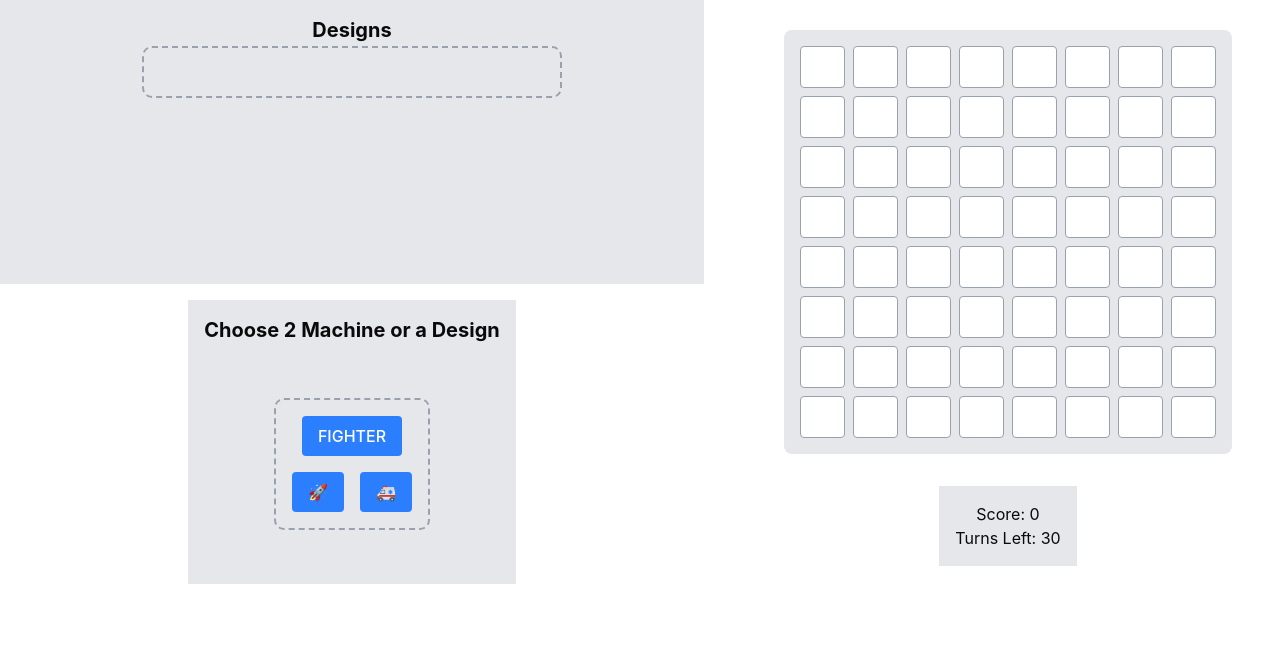
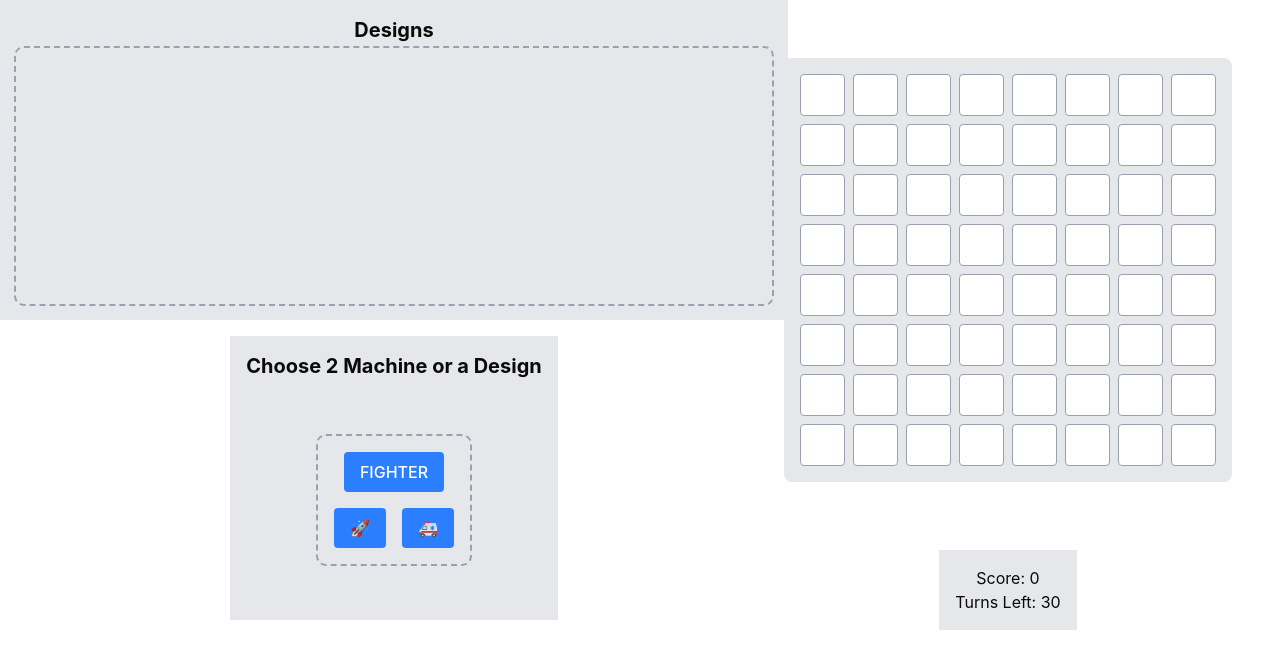
Before and after one commit to Devir0R/tiny-machines, a React (Vite) app: page / in a window 1280 px wide. Both pictures are taken after a click on the button "Start Game". Shown: the top 668 px of the page. Built offline with nearby package versions, Linux system fonts and the light colour scheme.

Commit message:
added machines doc

```diff
--- a/src/components/Design.tsx
+++ b/src/components/Design.tsx
@@ -30,29 +30,26 @@ export function DesignCard({
 
   return (
     <div
-      className={`relative bg-linear-to-br ${rarityColors[rarity]} border-2 rounded-lg p-2
-        transition-all duration-300 hover:scale-105 hover:shadow-2xl ${rarityGlow[rarity]}
+      className={`relative overflow-hidden bg-linear-to-br ${rarityColors[rarity]} border-2 rounded-lg p-2
+        transition-shadow duration-300 hover:shadow-2xl ${rarityGlow[rarity]}
         cursor-pointer group`}
       onClick={onPurchase}
     >
-      {/* Corner decorations */}
-      <div className="absolute top-0 left-0 w-4 h-4 border-t-4 border-l-4 border-amber-400 opacity-60"></div>
-      <div className="absolute top-0 right-0 w-4 h-4 border-t-4 border-r-4 border-amber-400 opacity-60"></div>
-      <div className="absolute bottom-0 left-0 w-4 h-4 border-b-4 border-l-4 border-amber-400 opacity-60"></div>
-      <div className="absolute bottom-0 right-0 w-4 h-4 border-b-4 border-r-4 border-amber-400 opacity-60"></div>
+      <div className="transition-transform duration-300 group-hover:scale-105">
 
       {/* Icon */}
-      <div className="flex justify-center mb-1">
-        <div className="text-2xl bg-black/30 rounded-full p-1 group-hover:scale-110 transition-transform">
+      <div className="flex justify-center mb-2">
+        <div className="text-3xl bg-black/30 rounded-full p-2 group-hover:scale-110 transition-transform">
           {icon}
         </div>
       </div>
 
       {/* Name */}
-      <h3 className="text-lg text-center text-white mb-1 uppercase tracking-wide">{name}</h3>
+      <h3 className="text-lg text-center text-white mb-2 uppercase tracking-wide min-h-8">{name}</h3>
 
       {/* Description */}
-      <p className="text-gray-300 text-[0.7rem] text-center mb-1 min-h-8">{description}</p>
+      <p className="text-gray-300 text-[0.800rem] text-center mb-1 min-h-12 leading-tight">{description}</p>
+    </div>
     </div>
   );
 }
--- a/src/components/DesignsArea.tsx
+++ b/src/components/DesignsArea.tsx
@@ -9,10 +9,10 @@ interface DesignProps {
 
 export const DesignsArea = ({designs} : DesignProps) => {
     return (
-        <div className="col-span-1 bg-gray-200 p-4 text-center flex flex-col items-center max-w-2md max-h-96">
+        <div className="col-span-1 bg-gray-200 p-4 text-center flex flex-col items-center w-full">
             <h2 className="text-xl font-bold mb-1">Designs</h2>
-            <div className="grid grid-cols-5 gap-4 mb-4 items-center outline-2 outline-dashed outline-gray-400 p-4 rounded-lg max-w-2sm">
-                <div className="grid grid-cols-5 gap-4 mb-4">
+            <div className="w-full max-w-4xl h-64 outline-2 outline-dashed outline-gray-400 p-4 rounded-lg overflow-x-auto">
+                <div className="min-w-181 h-full grid grid-cols-5 gap-4 items-stretch">
                     {designs.map((design, index) => {
                         const designInfo = DesignTypes[design];
                         return <DesignCard
--- a/src/machines/Ambulance.ts
+++ b/src/machines/Ambulance.ts
@@ -1,5 +1,11 @@
 import { Machine } from "./Machine";
 
+/**
+ * Ambulance machine:
+ * - Icon: 🚑
+ * - Description: "1 point for each air unit around it"
+ * - Scoring: Scores 1 point for each adjacent machine that is an air unit (Jet, UFO, Helicopter)
+ */
 export class Ambulance extends Machine {
     constructor(index: number) {
         super(index);
--- a/src/machines/Helicopter.ts
+++ b/src/machines/Helicopter.ts
@@ -1,5 +1,11 @@
 import { Machine } from "./Machine";
 
+/**
+ * Helicopter machine:
+ * - Icon: 🚁
+ * - Description: "2 points for each empty spot around it surrounded by at least 3 machines"
+ * - Scoring: Scores 2 points for each adjacent empty space that is surrounded by at least 3 machines (including diagonals)
+ */
 export class Helicopter extends Machine {
     constructor(index: number) {
         super(index);
--- a/src/machines/Jet.ts
+++ b/src/machines/Jet.ts
@@ -1,5 +1,11 @@
 import { Machine } from "./Machine";
 
+/**
+ * Jet machine:
+ * - Icon: ✈️
+ * - Description: "1 point for each space in the longest straight empty line from it"
+ * - Scoring: Scores 1 point for each space in the longest straight line of empty spaces from it (including diagonals), stopping at the first occupied space
+ */
 export class Jet extends Machine {
     constructor (index: number){
         super(index);
--- a/src/machines/Missile.ts
+++ b/src/machines/Missile.ts
@@ -1,5 +1,11 @@
 import { Machine } from "./Machine";
 
+/**
+ * Missile machine:
+ * - Icon: 🚀
+ * - Description: "2 points for each ✈️ or 🚆 adjacent to it"
+ * - Scoring: Scores 2 points for each adjacent machine that is either a Jet (✈️) or a Train (🚆)
+ */
 export class Missile extends Machine {
     constructor(index: number) {
         super(index);
--- a/src/machines/SlotMachine.ts
+++ b/src/machines/SlotMachine.ts
@@ -1,5 +1,11 @@
 import { Machine } from "./Machine";
 
+/**
+ * Slot Machine:
+ * - Icon: 🎰
+ * - Description: "1 point for each different machine in a line coming out of it with most different machines"
+ * - Scoring: Scores 1 point for each different machine in the longest straight line of machines from it (including diagonals), stopping at the first empty space. Only counts different machine types, so multiple machines of the same type in the line only count as 1.
+ */
 export class SlotMachine extends Machine {
     constructor(index: number) {
         super(index);
--- a/src/machines/Train.ts
+++ b/src/machines/Train.ts
@@ -1,5 +1,11 @@
 import { Machine } from "./Machine";
 
+/**
+ * Train machine:
+ * - Icon: 🚆
+ * - Description: "4 points if adjacent to exactly two 🚆"
+ * - Scoring: Scores 4 points if it is adjacent to exactly two other Train machines (🚆) in the four cardinal directions (up, down, left, right)
+ */
 export class Train extends Machine {
     constructor(index: number) {
         super(index);
--- a/src/machines/UFO.ts
+++ b/src/machines/UFO.ts
@@ -1,5 +1,11 @@
 import { Machine } from "./Machine";
 
+/**
+ * UFO machine:
+ * - Icon: 🛸
+ * - Description: "1 point for each empty space around it"
+ * - Scoring: Scores 1 point for each adjacent empty space (up, down, left, right)
+ */
 export class UFO extends Machine {
     constructor(index: number) {
         super(index);
```
